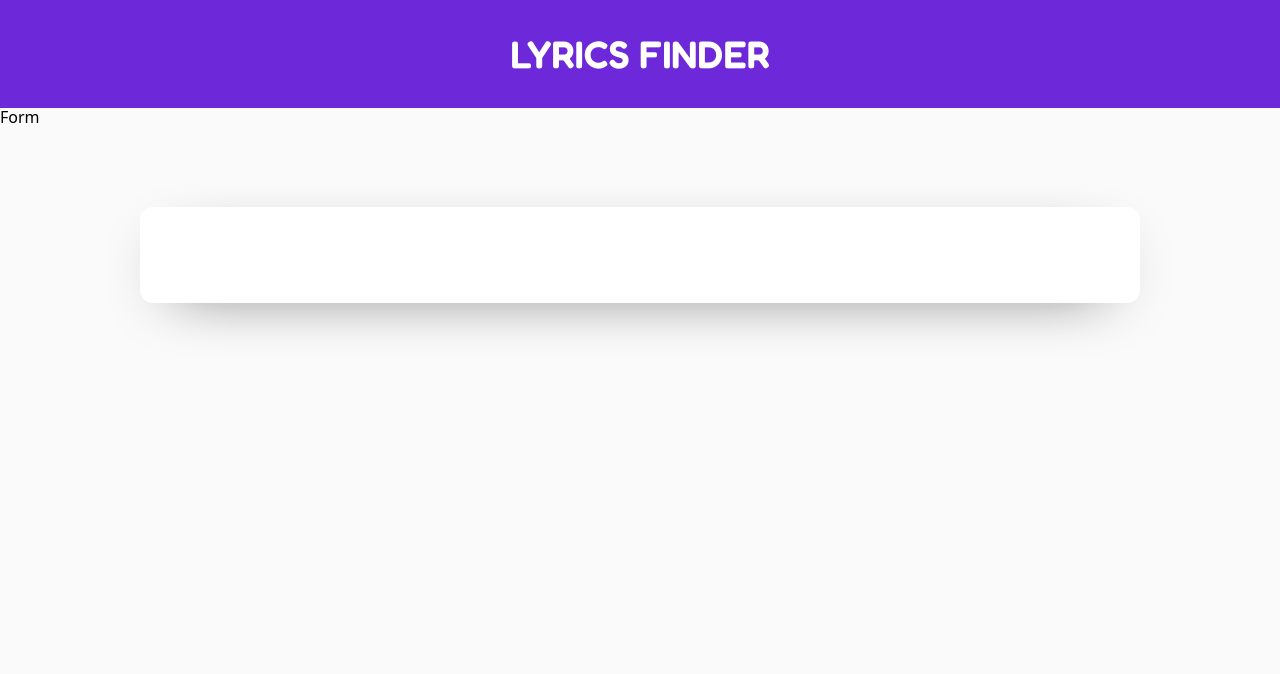
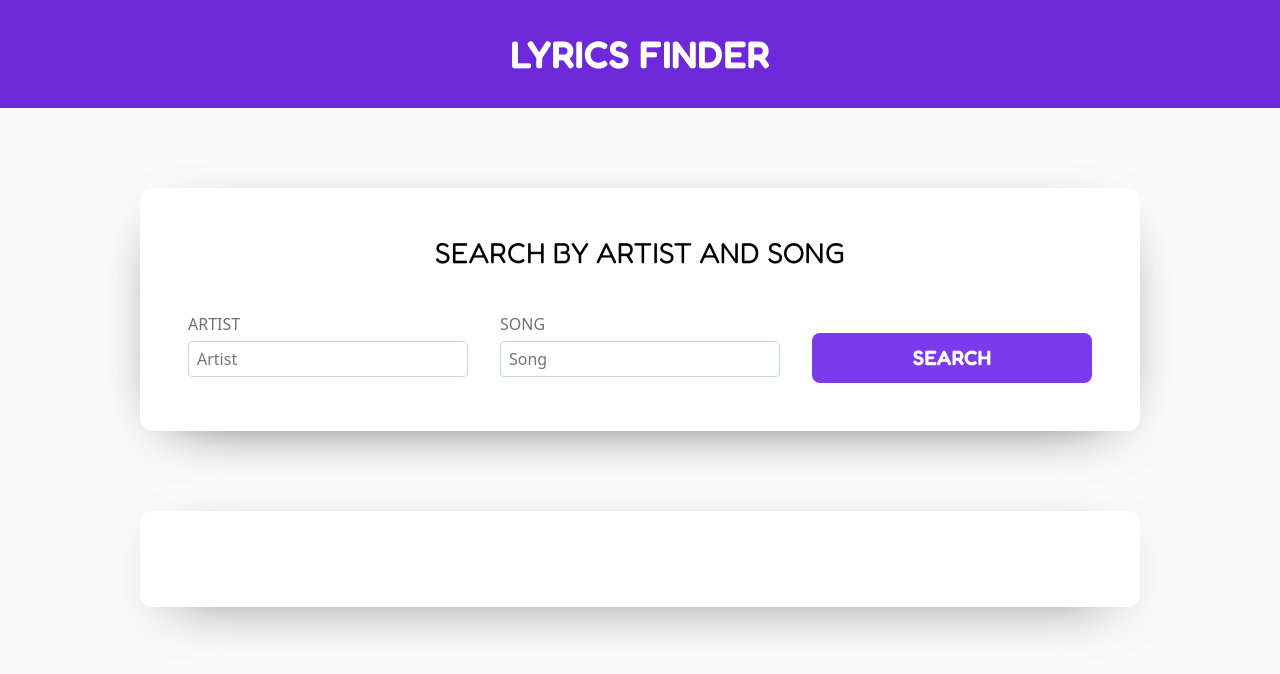
Before and after one commit to ClondonoM/react-css-lyrics-finder, a React (Vite) app: page / in a window 1280 px wide. Shown: the top 674 px of the page. Built offline with nearby package versions, Linux system fonts and the light colour scheme.

Commit message:
configuring form

```diff
--- a/index.html
+++ b/index.html
@@ -2,7 +2,7 @@
 <html lang="en">
   <head>
     <meta charset="UTF-8" />
-    <link rel="icon" type="image/svg+xml" href="/src/favicon.svg" />
+    <link rel="icon" type="image/svg+xml" href="/src/lyrics.svg" />
     <meta name="viewport" content="width=device-width, initial-scale=1.0" />
     <title>Lyrics Finder</title>
 
--- a/src/components/Form.jsx
+++ b/src/components/Form.jsx
@@ -1,5 +1,42 @@
+import { useState } from 'react';
+
 const Form = () => {
-  return <div>Form</div>;
+  const [search, setSearch] = useState({
+    artist: '',
+    song: '',
+  });
+  return (
+    <form>
+      <legend>Search by artist and song</legend>
+      <div className='form-grid'>
+        <div>
+          <label htmlFor='artist'>Artist</label>
+          <input
+            type='text'
+            name='artist'
+            placeholder='Artist'
+            value={search.artist}
+            onChange={(e) =>
+              setSearch({ ...search, [e.target.name]: e.target.value })
+            }
+          />
+        </div>
+        <div>
+          <label htmlFor='song'>Song</label>
+          <input
+            type='text'
+            name='song'
+            placeholder='Song'
+            value={search.song}
+            onChange={(e) =>
+              setSearch({ ...search, [e.target.name]: e.target.value })
+            }
+          />
+        </div>
+        <input type='submit' value='Search' />
+      </div>
+    </form>
+  );
 };
 
 export default Form;
```
Also changed, not shown: src/lyrics.svg (added).
